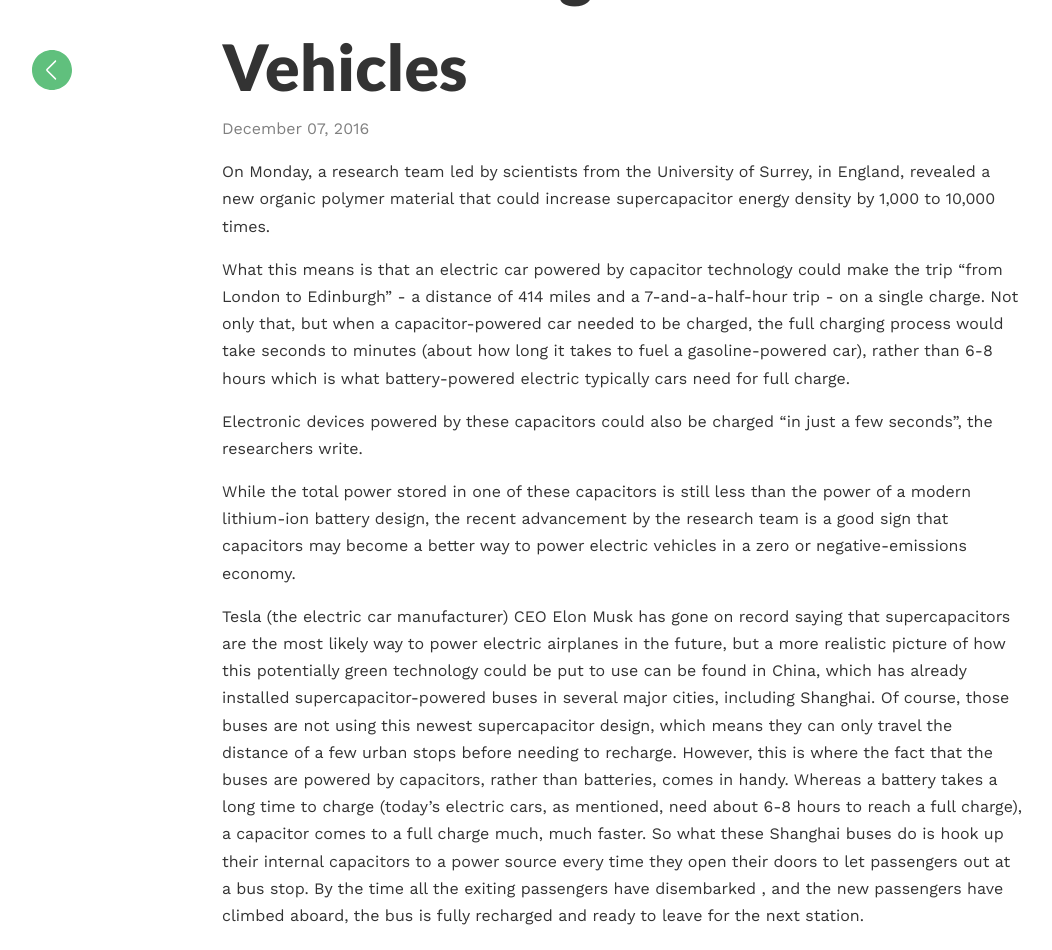
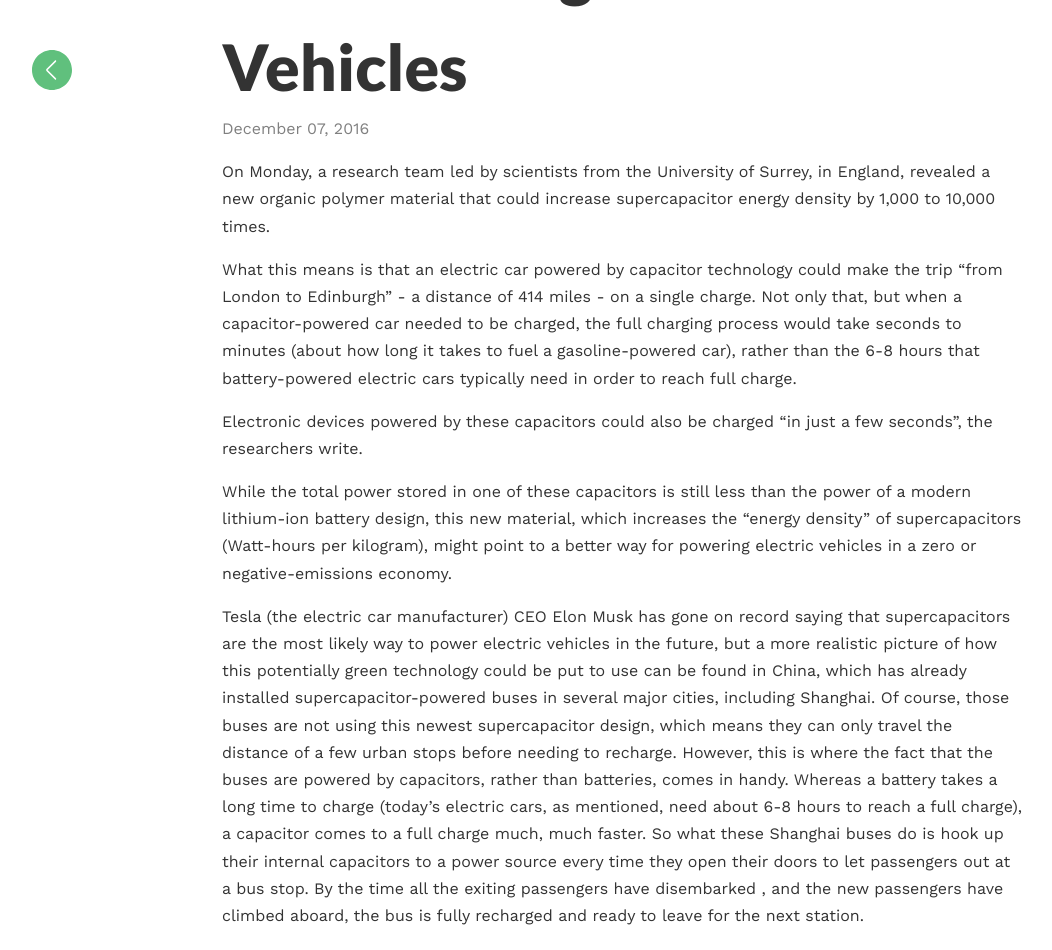
Before and after one commit to SolastalgiaUSA/solastalgiausa.github.io, a Jekyll site: the page built from _posts/2016-12-7-supercharging-capacitor-technology.md, in a window 1280 px wide and 1400 px high, scrolled down 301 px. Shown: the top 950 px of the window, without its empty margins (18-1070 px from the left). Built offline with Jekyll 4.4.1, drawn with Linux system fonts in a browser that asks for light colours; some of the changed text lies outside the part shown.

```diff
--- a/_posts/2016-12-7-supercharging-capacitor-technology.md
+++ b/_posts/2016-12-7-supercharging-capacitor-technology.md
@@ -1,22 +1,38 @@
 ---
 layout: post
 title: New supercapacitor material means better, faster charge on electric vehicles
-youtubeID: Fyw7M6JimVc&start=300&end=448
+youtubeID: Fyw7M6JimVc&start=300
 date: 2016-12-07
 ---
 
 On Monday, a research team led by scientists from the University of Surrey, in England, revealed a new organic polymer material that could increase supercapacitor energy density by 1,000 to 10,000 times.
 
-What this means is that an electric car powered by capacitor technology could make the trip "from London to Edinburgh" - a distance of 414 miles and a 7-and-a-half-hour trip - on a single charge.  Not only that, but when a capacitor-powered car needed to be charged, the full charging process would take seconds to minutes (about how long it takes to fuel a gasoline-powered car), rather than 6-8 hours which is what battery-powered electric typically cars need for full charge.
+What this means is that an electric car powered by capacitor technology could make the trip "from London to Edinburgh" - a distance of 414 miles - on a single charge.  Not only that, but when a capacitor-powered car needed to be charged, the full charging process would take seconds to minutes (about how long it takes to fuel a gasoline-powered car), rather than the 6-8 hours that battery-powered electric cars typically need in order to reach full charge.
 
 Electronic devices powered by these capacitors could also be charged "in just a few seconds", the researchers write.
 
-While the total power stored in one of these capacitors is still less than the power of a modern lithium-ion battery design, the recent advancement by the research team is a good sign that capacitors may become a better way to power electric vehicles in a zero or negative-emissions economy.
+While the total power stored in one of these capacitors is still less than the power of a modern lithium-ion battery design, this new material, which increases the "energy density" of supercapacitors (Watt-hours per kilogram), might point to a better way for powering electric vehicles in a zero or negative-emissions economy.
 
-Tesla (the electric car manufacturer) CEO Elon Musk has gone on record saying that supercapacitors are the most likely way to power electric airplanes in the future, but a more realistic picture of how this potentially green technology could be put to use can be found in China, which has already installed supercapacitor-powered buses in several major cities, including Shanghai.  Of course, those buses are not using this newest supercapacitor design, which means they can only travel the distance of a few urban stops before needing to recharge.  However, this is where the fact that the buses are powered by capacitors, rather than batteries, comes in handy.  Whereas a battery takes a long time to charge (today's electric cars, as mentioned, need about 6-8 hours to reach a full charge), a capacitor comes to a full charge much, much faster.  So what these Shanghai buses do is hook up their internal capacitors to a power source every time they open their doors to let passengers out at a bus stop.  By the time all the exiting passengers have disembarked , and the new passengers have climbed aboard, the bus is fully recharged and ready to leave for the next station.
+Tesla (the electric car manufacturer) CEO Elon Musk has gone on record saying that supercapacitors are the most likely way to power electric vehicles in the future, but a more realistic picture of how this potentially green technology could be put to use can be found in China, which has already installed supercapacitor-powered buses in several major cities, including Shanghai.  Of course, those buses are not using this newest supercapacitor design, which means they can only travel the distance of a few urban stops before needing to recharge.  However, this is where the fact that the buses are powered by capacitors, rather than batteries, comes in handy.  Whereas a battery takes a long time to charge (today's electric cars, as mentioned, need about 6-8 hours to reach a full charge), a capacitor comes to a full charge much, much faster.  So what these Shanghai buses do is hook up their internal capacitors to a power source every time they open their doors to let passengers out at a bus stop.  By the time all the exiting passengers have disembarked , and the new passengers have climbed aboard, the bus is fully recharged and ready to leave for the next station.
 
-You can see a video of a (quite adorably) excited tourist explaining the one of these buses on Shanghai's Route 11 below.
+You can see a video of a (quite adorably) excited tourist explaining one of these buses on Shanghai's Route 11 below.
 
 {% include youtubePlayer.html id=post.youtubeID %}
 
 Large scale energy storage is a key issue for sustainable survival of the human species on the planet, as solar and wind power needs to be stored somewhere for when the wind is not blowing or the sun not shining.  What this new discovery highlights is that there are many ways of doing that, some of which might be more powerful than previously believed.
+
+* * *
+
+Links:
+
+[University of Surrey press release, December 5, 2016](http://www.surrey.ac.uk/mediacentre/press/2016/scientific-breakthrough-reveals-unprecedented-alternative-battery-power)
+
+[SuperCapacitor Materials website](http://www.supercapacitormaterials.com)
+
+[_Bloomberg News_, "Contact Lens Technology Could Revolutionize Electric Vehicles", December 5, 2016](https://www.bloomberg.com/news/articles/2016-12-06/contact-lens-technology-could-revolutionize-electric-vehicles)
+
+[_Daily Mail_, "New material could make batteries up to 10,000 times more powerful", December 5, 2016](http://www.dailymail.co.uk/sciencetech/article-4002098/Charge-phone-SECONDS-New-material-make-batteries-10-000-times-powerful.html)
+
+[_Teslarati_, "Supercapacitor breakthrough suggests EVs could charge in seconds but with a trade-off", December 5, 2016](http://www.teslarati.com/supercapacitor-breakthrough-evs-charge-in-seconds/)
+
+[_TechCrunch_, "Elon Musk Says Super-Capacitors Not Batteries, Will Be Breakthrough For EVs", March 25, 2011](https://techcrunch.com/2011/03/25/elon-musk-says-super-capacitors-not-batteries-will-be-breakthrough-for-evs/)
```
